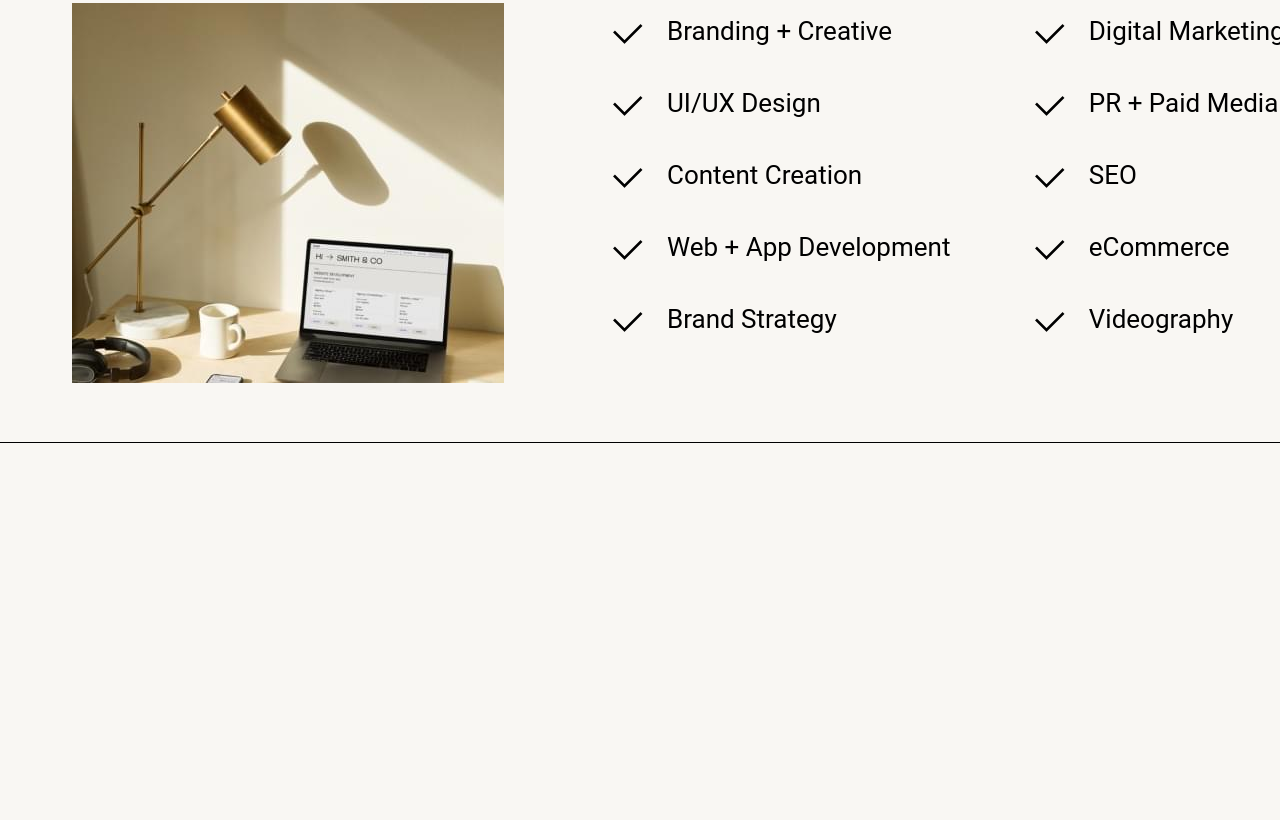
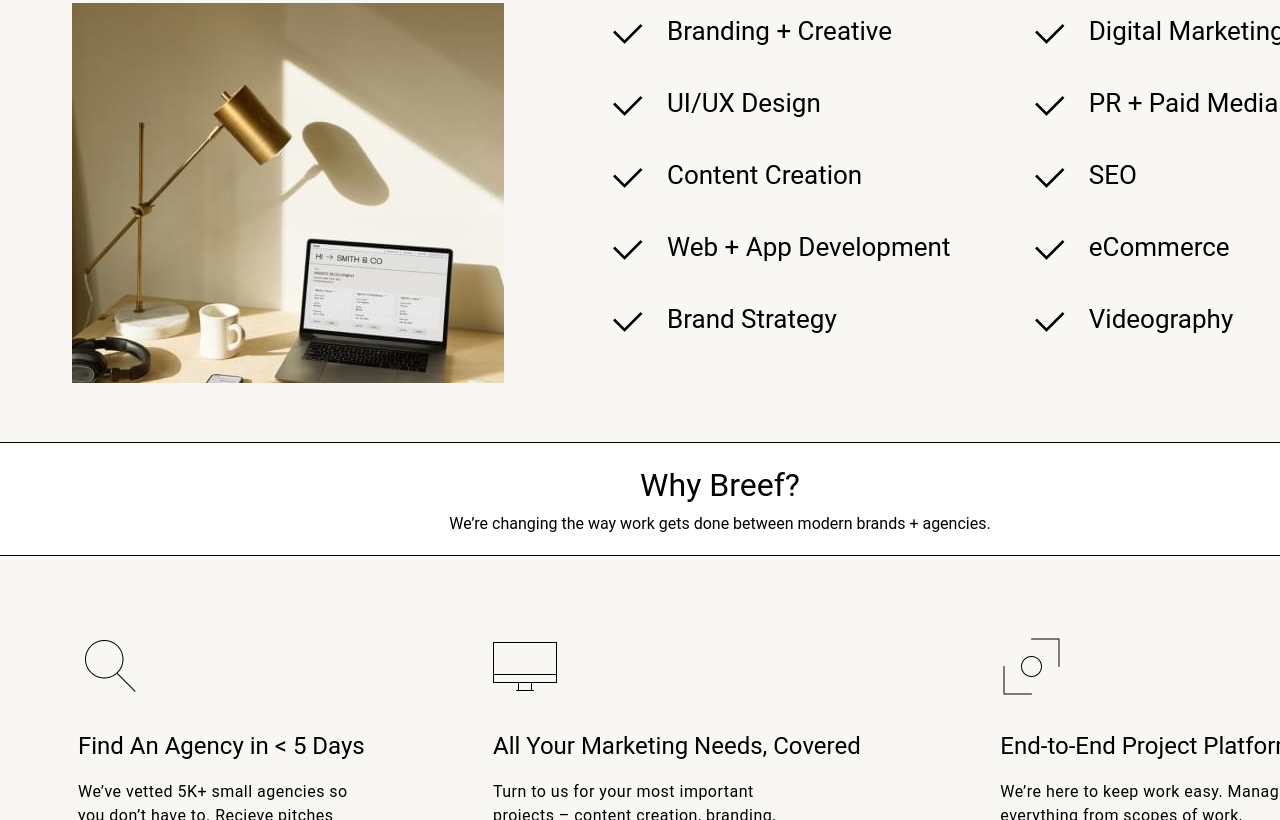
Before and after one commit to Marina-Sidorkina/breef, a website: page source/index.html in a window 1280 px wide. Shown: the part 1980-2800 px from the top of the page. Before the commit the page ends 2423 px from the top, so only its background shows below. Drawn offline with Linux system fonts and the light colour scheme.

Commit message:
Add why block.

```diff
--- a/source/index.html
+++ b/source/index.html
@@ -92,7 +92,7 @@
         </div>
       </div>
       <div class="demand">
-        <h1 class="demand__title">5K+ Vetted Agencies – On Demand.</h1>
+        <h2 class="demand__title">5K+ Vetted Agencies – On Demand.</h2>
         <img class="demand__img" src="media/dest/demand/demand.png" alt="demand-illustration">
       </div>
       <a class="marquee" href="#">
@@ -127,7 +127,7 @@
       </a>
       <div class="find">
         <header class="find__header">
-          <h1 class="find__title">Find an Agency For...</h1>
+          <h2 class="find__title">Find an Agency For...</h2>
           <p class="find__description">On Breef, work with the best agencies for all your digital + creative needs.</p>
         </header>
         <div class="find__info">
@@ -148,6 +148,30 @@
           </div>
         </div>
       </div>
+      <div class="why">
+        <header class="why__header">
+          <h2 class="why__title">Why Breef?</h2>
+          <p class="why__description">We’re changing the way work gets done between modern brands + agencies.</p>
+        </header>
+        <div class="why__info">
+          <div class="why__container">
+            <ul class="why__list">
+              <li class="why__list-item">
+                <h3 class="why__list-subtitle">Find An Agency in < 5 Days</h3>
+                <p class="why__list-text">We’ve vetted 5K+ small agencies so you don’t have to. Recieve pitches (tailored for you!) in < 5 days.</p>
+              </li>
+              <li class="why__list-item">
+                <h3 class="why__list-subtitle">All Your Marketing Needs, Covered</h3>
+                <p class="why__list-text">Turn to us for your most important projects – content creation, branding, paid media, etc. Agencies on Breef are best-in-class for your marketing needs.</p>
+              </li>
+              <li class="why__list-item">
+                <h3 class="why__list-subtitle">End-to-End Project Platforms</h3>
+                <p class="why__list-text">We’re here to keep work easy. Manage everything from scopes of work, contracts, and payments – in one place.</p>
+              </li>
+            </ul>
+          </div>
+        </div>
+      </div>
     </main>
   </body>
 </html>
--- /dev/null
+++ b/source/sass/blocks/_why.scss
@@ -0,0 +1,135 @@
+.why {
+  width: 100%;
+  min-width: 1440px;
+
+  &__header {
+    box-sizing: border-box;
+    display: flex;
+    flex-direction: column;
+    justify-content: center;
+    width: 100%;
+    height: 113px;
+    margin: 0 auto;
+    background-color: #ffffff;
+    border-bottom: 1px solid #000000;
+  }
+
+  &__title {
+    font-weight: 400;
+    font-size: 32px;
+    line-height: 43px;
+    width: 100%;
+    height: 44px;
+    margin: 0 auto 6px auto;
+    text-align: center;
+  }
+
+  &__description {
+    width: 100%;
+    height: 20px;
+    margin: 0 auto;
+    text-align: center;
+  }
+
+  &__info {
+    box-sizing: border-box;
+    display: flex;
+    justify-content: center;
+    align-items: center;
+    width: 100%;
+    height: 407px;
+    border-bottom: 1px solid #000000;
+  }
+
+  &__container {
+    box-sizing: border-box;
+    display: flex;
+    justify-content: flex-start;
+    align-items: center;
+    width: 1440px;
+    height: 407px;
+    min-width: 1440px;
+    margin: 0 auto;
+  }
+
+  &__list {
+    box-sizing: border-box;
+    display: flex;
+    width: 100%;
+    margin: 0 auto;
+    padding-left: 78px;
+    list-style: none;
+  }
+
+  &__list-item {
+    box-sizing: border-box;
+    position: relative;
+    width: 300px;
+    height: 251px;
+    padding-top: 95px;
+
+    &:nth-child(1) {
+      width: 310px;
+      margin-right: 115px;
+
+      &:before {
+        position: absolute;
+        content: "";
+        top: 0;
+        left: 0;
+        width: 64px;
+        height: 64px;
+        background-image: url("../../media/dest/why/loupe.png");
+      }
+    }
+
+    &:nth-child(2) {
+      width: 390px;
+      margin-right: 130px;
+
+      .why__list-text {
+        width: 310px;
+      }
+
+      &:before {
+        position: absolute;
+        content: "";
+        top: 0;
+        left: 0;
+        width: 64px;
+        height: 64px;
+        background-image: url("../../media/dest/why/screen.png");
+      }
+    }
+
+    &:nth-child(3) {
+      width: 320px;
+      margin-right: 130px;
+
+      &:before {
+        position: absolute;
+        content: "";
+        top: 0;
+        left: 0;
+        width: 64px;
+        height: 64px;
+        background-image: url("../../media/dest/why/circle.png");
+      }
+    }
+  }
+
+  &__list-subtitle {
+    margin-top: 0;
+    margin-bottom: 0;
+    font-weight: 400;
+    font-size: 24px;
+    line-height: 35px;
+  }
+
+  &__list-text {
+    font-weight: 400;
+    font-size: 16px;
+    line-height: 24px;
+    letter-spacing: 0.48px;
+  }
+}
--- a/source/sass/index.scss
+++ b/source/sass/index.scss
@@ -8,3 +8,4 @@
 @import "blocks/demand";
 @import "blocks/marquee";
 @import "blocks/find";
+@import "blocks/why";
```
Also changed, not shown: source/css/index.min.css, source/media/dest/why/circle.png (added), source/media/dest/why/loupe.png (added), source/media/dest/why/screen.png (added), source/media/src/why/circle.png (added), source/media/src/why/loupe.png (added), source/media/src/why/screen.png (added), 1 other file.
